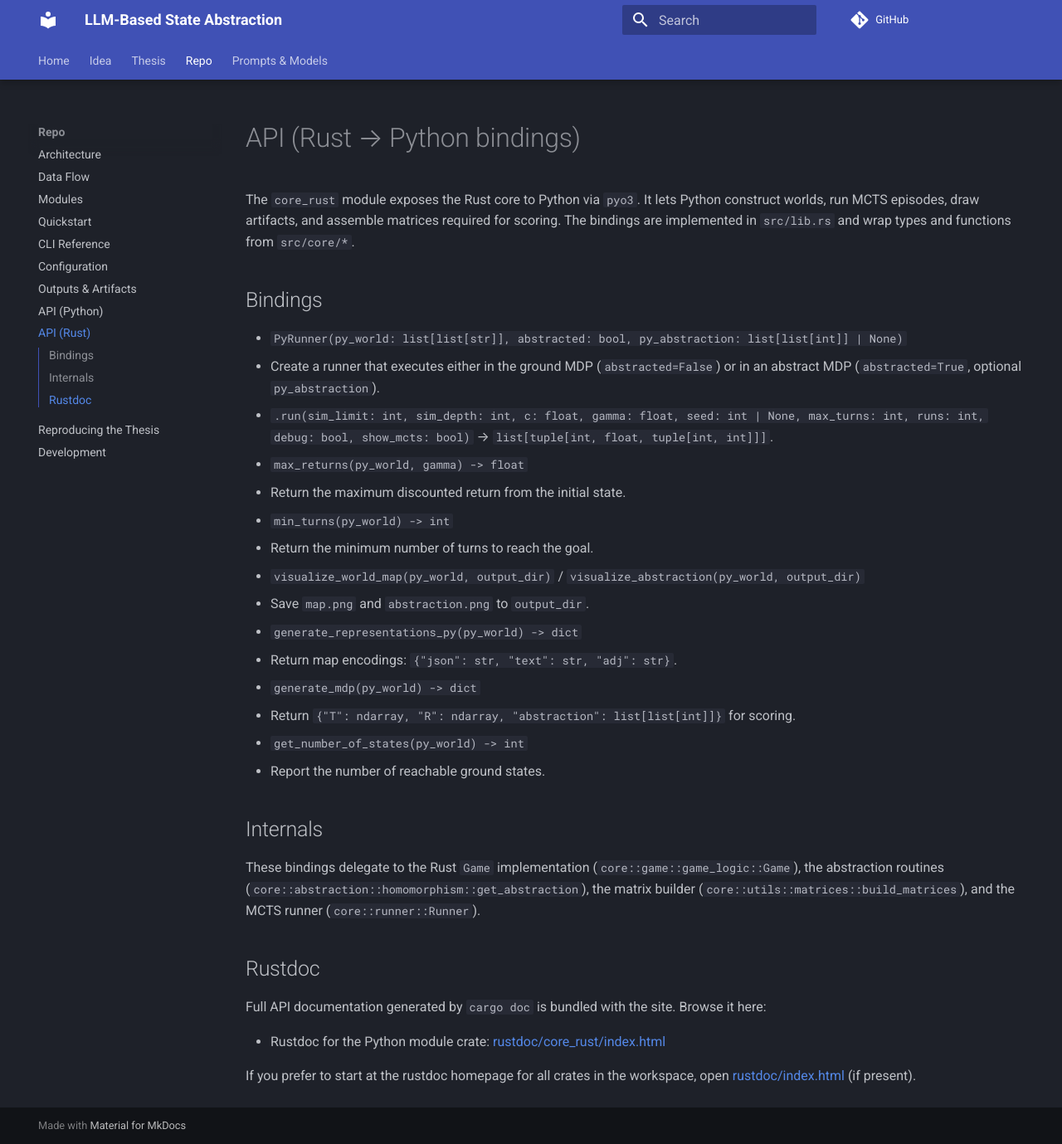
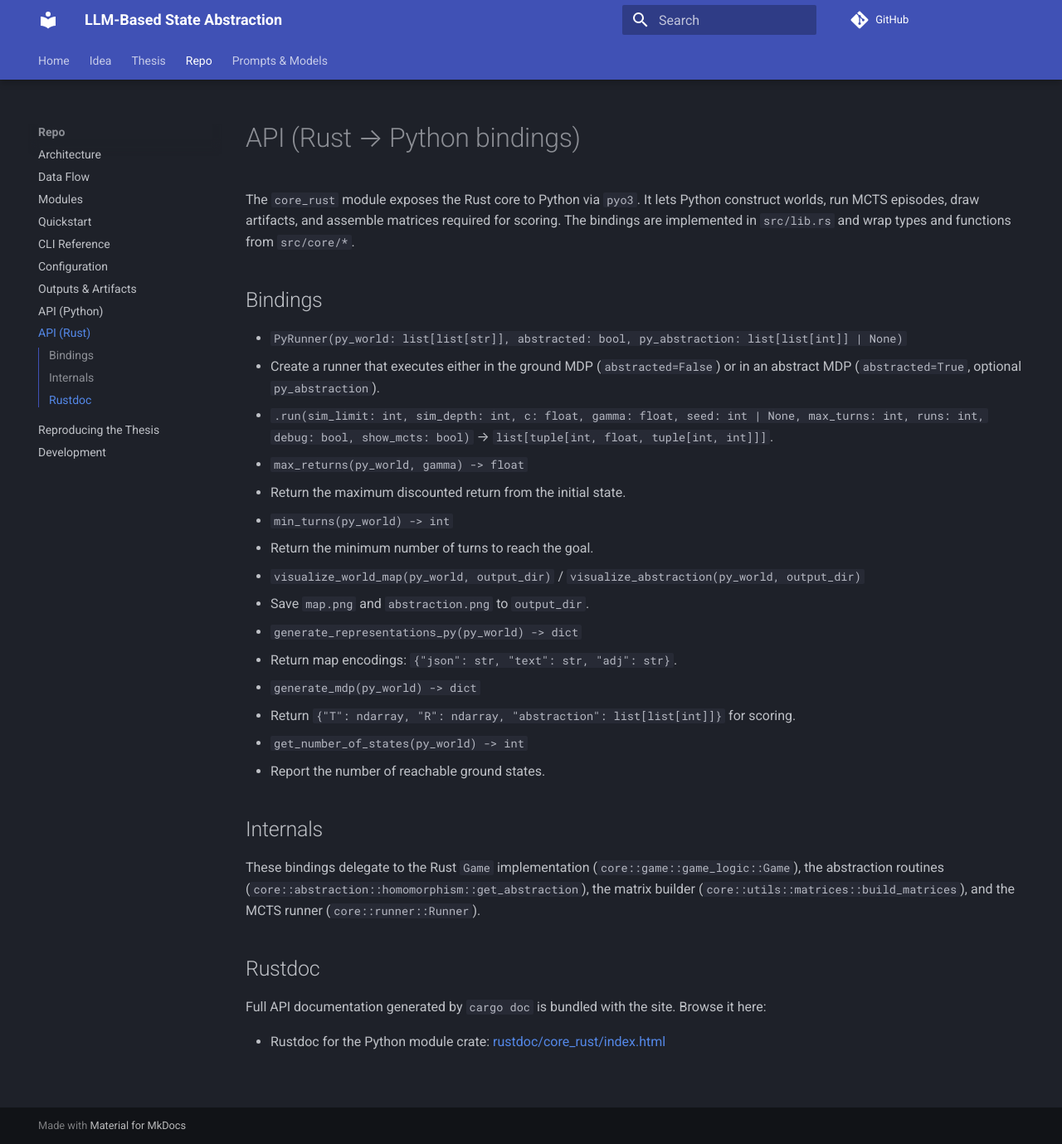
Before and after one commit to DennisLent/llm-abstraction, an MkDocs documentation site: the page built from docs/repo/api_rust.md, in a window 1280 px wide and 1379 px high. Shown: the whole window at 83% size. Built offline with MkDocs 1.6.1 and Material for MkDocs 9.7.7, drawn with Linux system fonts in a browser that asks for light colours; comment, search, counter and statistics services are not loaded.

Commit message:
doc build

```diff
--- a/docs/repo/api_rust.md
+++ b/docs/repo/api_rust.md
@@ -29,5 +29,3 @@ These bindings delegate to the Rust `Game` implementation (`core::game::game_log
 Full API documentation generated by `cargo doc` is bundled with the site. Browse it here:
 
 - Rustdoc for the Python module crate: [rustdoc/core_rust/index.html](../rustdoc/core_rust/index.html)
-
-If you prefer to start at the rustdoc homepage for all crates in the workspace, open [rustdoc/index.html](../rustdoc/index.html) (if present).
```
